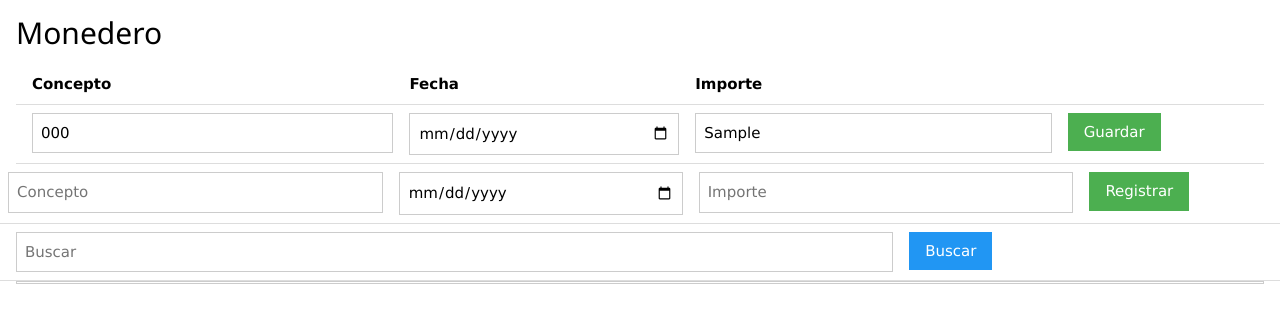
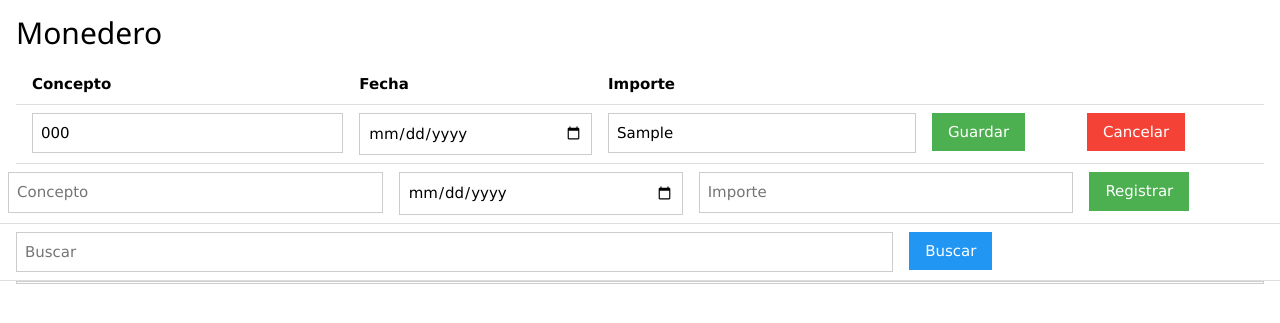
Before and after one commit to DapinvaX/APP_MonederoEX, a PHP site: page /index.php?id=1 in a window 1280 px wide. Shown: the top 323 px of the page. Run offline with PHP 8.4, Linux system fonts and the light colour scheme; tables that the repository leaves empty or names only in its code hold one stand-in row (values such as "Sample post").

Commit message:
Botón Cancelar (al editar un registro) añadido.

```diff
--- a/index.php
+++ b/index.php
@@ -100,7 +100,10 @@ require_once __DIR__.'/DAO/MonederoDAO.php';
 
            <td><input class="w3-input w3-border" type="text" name="importe" value="'.$concepto["importe"].'"></td>
 
+
            <td>  <input type="submit" class="w3-btn w3-green" value="Guardar"></td>
+
+           <td>  <input type="button" class="w3-btn w3-red" value="Cancelar" onclick="history.back();"> </td>
 
            <td> </td>
 
```
